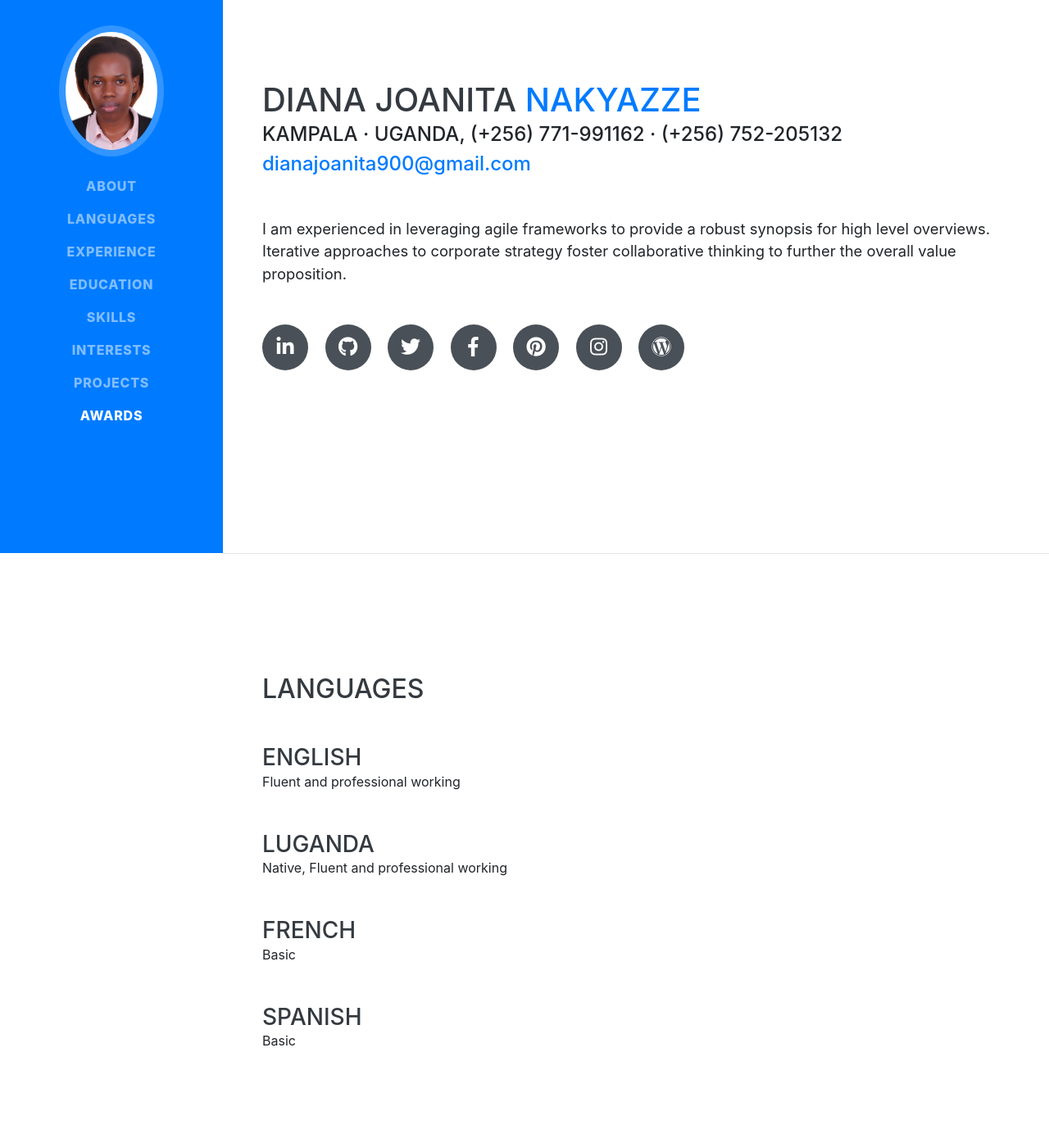
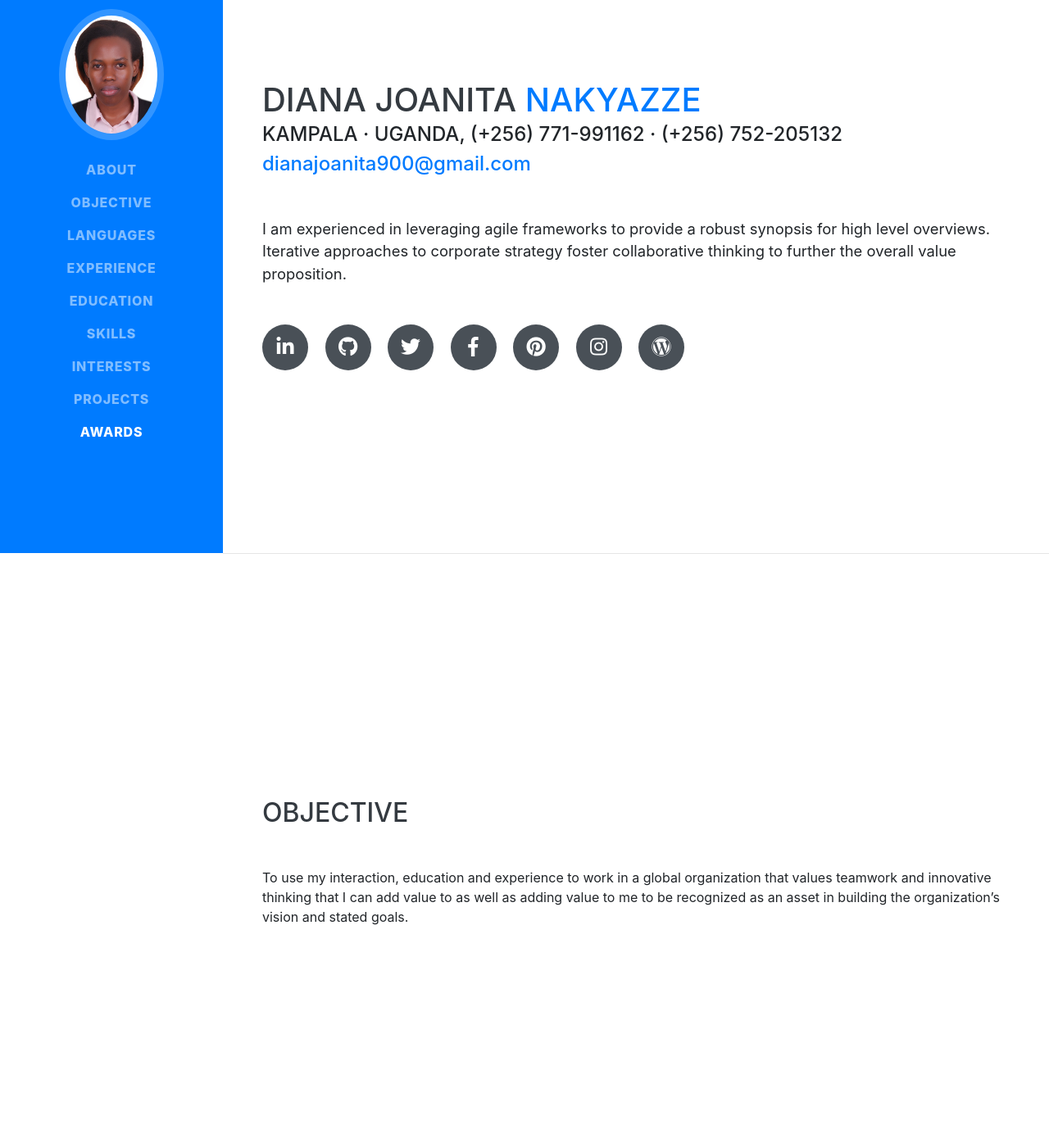
Before and after one commit to dianajoan/dianajoan.github.io, a website with bundled scripts: page index.html in a window 1280 px wide. Shown: the part 125-1520 px from the top of the page at 82% size. Built offline with nearby package versions, Linux system fonts and the light colour scheme; a web font is replaced by a local one.

Commit message:
Added a new page of objectives

```diff
--- a/index.html
+++ b/index.html
@@ -39,6 +39,9 @@
       <ul class="navbar-nav">
         <li class="nav-item">
           <a class="nav-link js-scroll-trigger" href="#about">About</a>
+        </li>
+        <li class="nav-item">
+          <a class="nav-link js-scroll-trigger" href="#objective">objective</a>
         </li>
         <li class="nav-item">
           <a class="nav-link js-scroll-trigger" href="#languages">Languages</a>
@@ -101,6 +104,22 @@
         </div>
       </div>
     </section>
+
+    <hr class="m-0">
+
+    <section class="resume-section p-3 p-lg-5 d-flex align-items-center" id="objective">
+      <div class="w-100">
+        <h2 class="mb-5">Objective</h2>
+
+        <div class="resume-item d-flex flex-column flex-md-row justify-content-between mb-5">
+          <div class="resume-content">
+            <div>To use my interaction, education and experience to work in a global organization that values teamwork and innovative thinking that I can add value to as well as adding value to me to be recognized as an asset in building the organization’s vision and stated goals.</div>
+          </div>
+        </div>
+
+      </div>
+    </section>
+
 
     <hr class="m-0">
 
```
